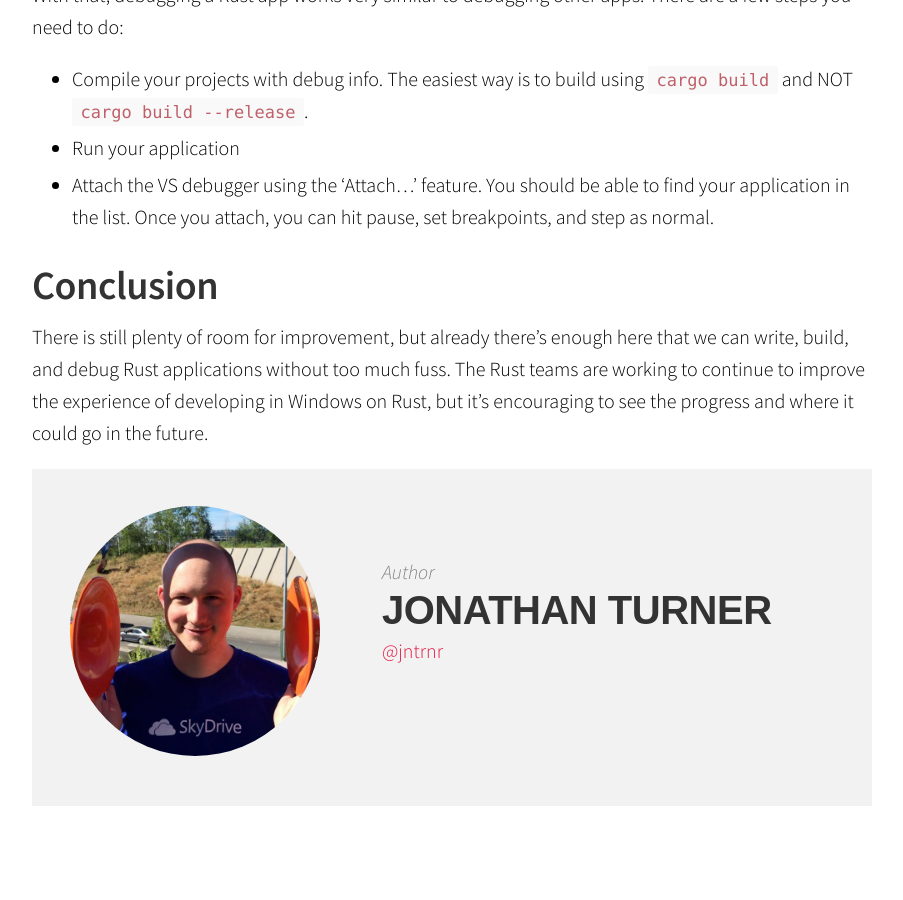
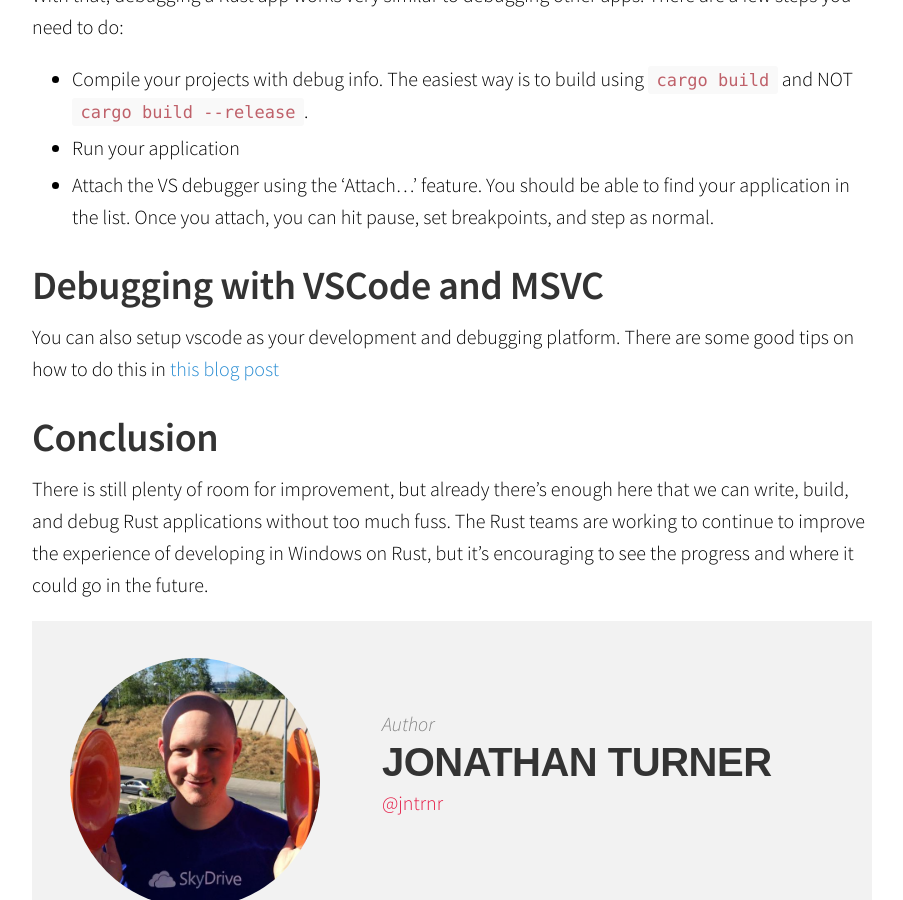
Before and after one commit to sophiajt/jntrnr.github.io, a Jekyll site: the page built from _posts/2017-03-28-rust-in-windows.md, in a window 1280 px wide and 900 px high, scrolled down 3173 px. Shown: the whole window, without its empty margins (188-1091 px from the left). Built offline with Jekyll 4.4.1, drawn with Linux system fonts in a browser that asks for light colours.

Commit message:
Update 2017-03-28-rust-in-windows.md

```diff
--- a/_posts/2017-03-28-rust-in-windows.md
+++ b/_posts/2017-03-28-rust-in-windows.md
@@ -84,6 +84,10 @@ With that, debugging a Rust app works very similar to debugging other apps.  The
 * Run your application
 * Attach the VS debugger using the 'Attach...' feature.  You should be able to find your application in the list.  Once you attach, you can hit pause, set breakpoints, and step as normal.
 
+# Debugging with VSCode and MSVC
+
+You can also setup vscode as your development and debugging platform.  There are some good tips on how to do this in [this blog post](https://www.brycevandyk.com/debug-rust-on-windows-with-visual-studio-code-and-the-msvc-debugger/)
+
 # Conclusion
 
 There is still plenty of room for improvement, but already there's enough here that we can write, build, and debug Rust applications without too much fuss.  The Rust teams are working to continue to improve the experience of developing in Windows on Rust, but it's encouraging to see the progress and where it could go in the future.
```
